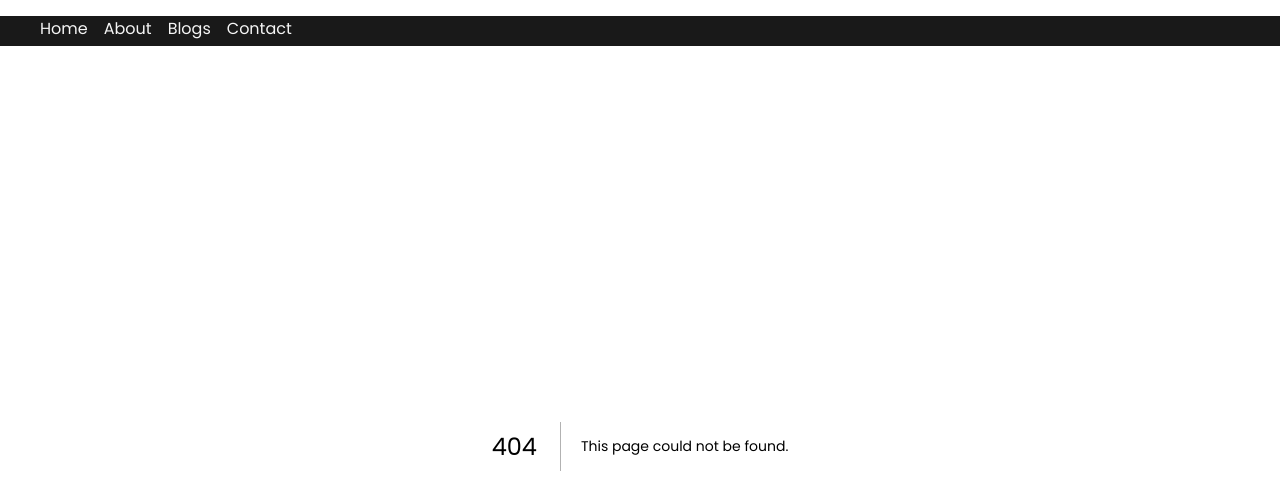
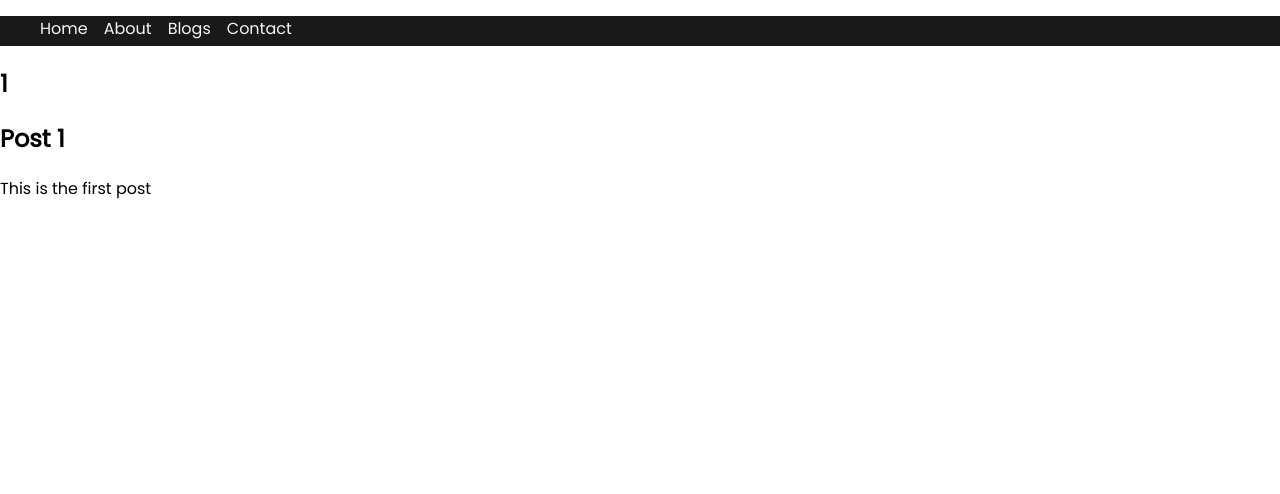
Before and after one commit to ndk9999/react-next-js, a Next.js app in the folder src/DailyTuition/next-tutorial/: page /posts/1 in a window 1280 px wide. Before the commit this address had no page. Shown: the top 494 px of the page. Built offline with nearby package versions, Linux system fonts and the light colour scheme.

Commit message:
Create dynamic routes

```diff
--- /dev/null
+++ b/src/DailyTuition/next-tutorial/pages/lib/helper.js
@@ -0,0 +1,13 @@
+export function getAllPosts(id) {
+    const postData = [
+        {id: 1, title: 'Post 1', description: 'This is the first post'},
+        {id: 2, title: 'Post 2', description: 'This is the second post'},
+        {id: 3, title: 'Post 3', description: 'This is the third post'}
+    ];
+
+    if (id) {
+        return postData.filter(p => p.id == id);
+    }
+
+    return postData;
+}
--- /dev/null
+++ b/src/DailyTuition/next-tutorial/pages/posts/[id].js
@@ -0,0 +1,42 @@
+import {getAllPosts} from '../lib/helper.js'
+
+export default function Post({posts}) {
+    return (
+        <article>
+            {
+                posts.map(p => (
+                    <div key={p.id}>
+                        <h1>{p.id}</h1>
+                        <h1>{p.title}</h1>
+                        <p>{p.description}</p>
+                    </div>
+                ))
+            }
+        </article>
+    )
+}
+
+export async function getStaticProps({params}) {
+    const {id} = params;
+    const posts = getAllPosts(id);
+
+    return {
+        props: {
+            posts
+        }
+    }
+}
+
+export async function getStaticPaths() {
+    const posts = getAllPosts();
+    const paths = posts.map(p => ({
+        params: {
+            id: p.id.toString()
+        }
+    }));
+
+    return {
+        paths,
+        fallback: false
+    }
+}
```
